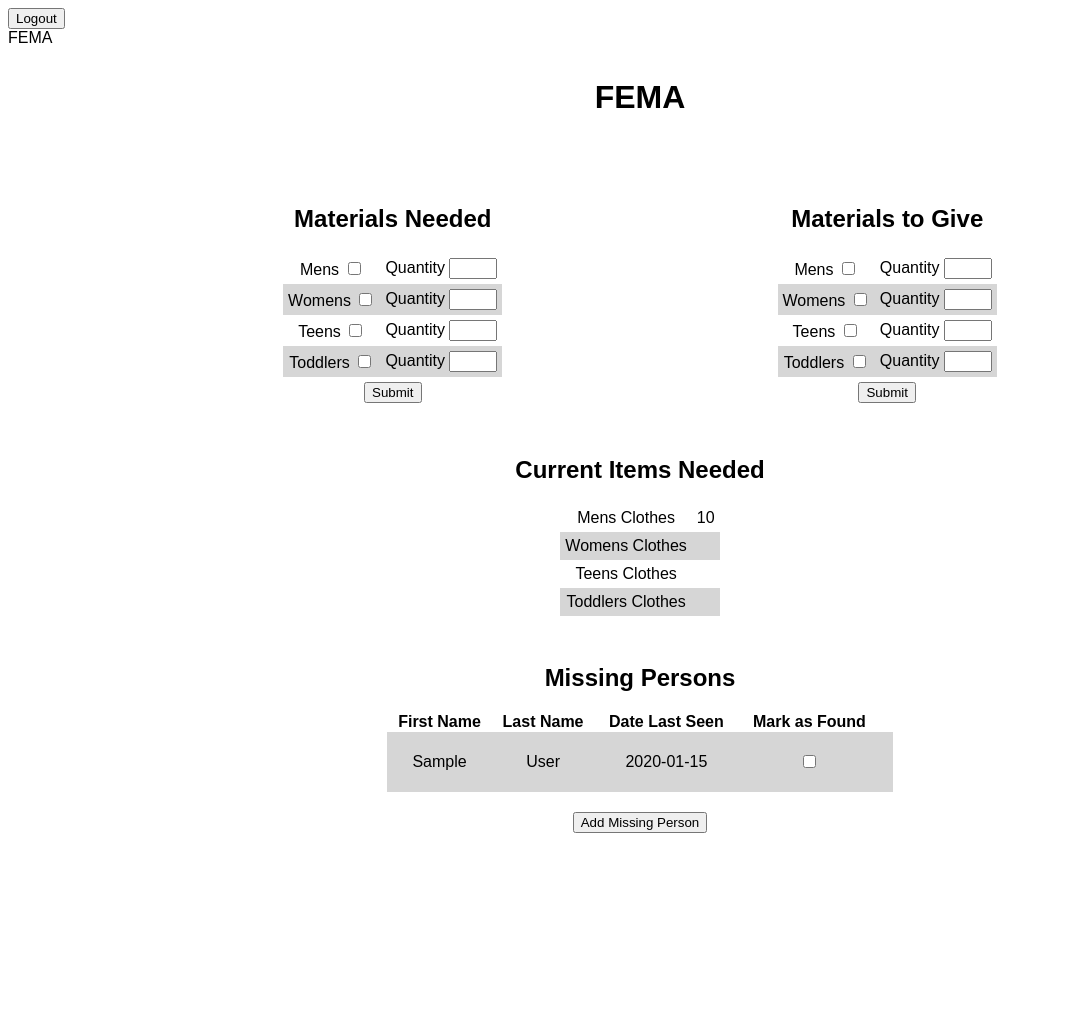
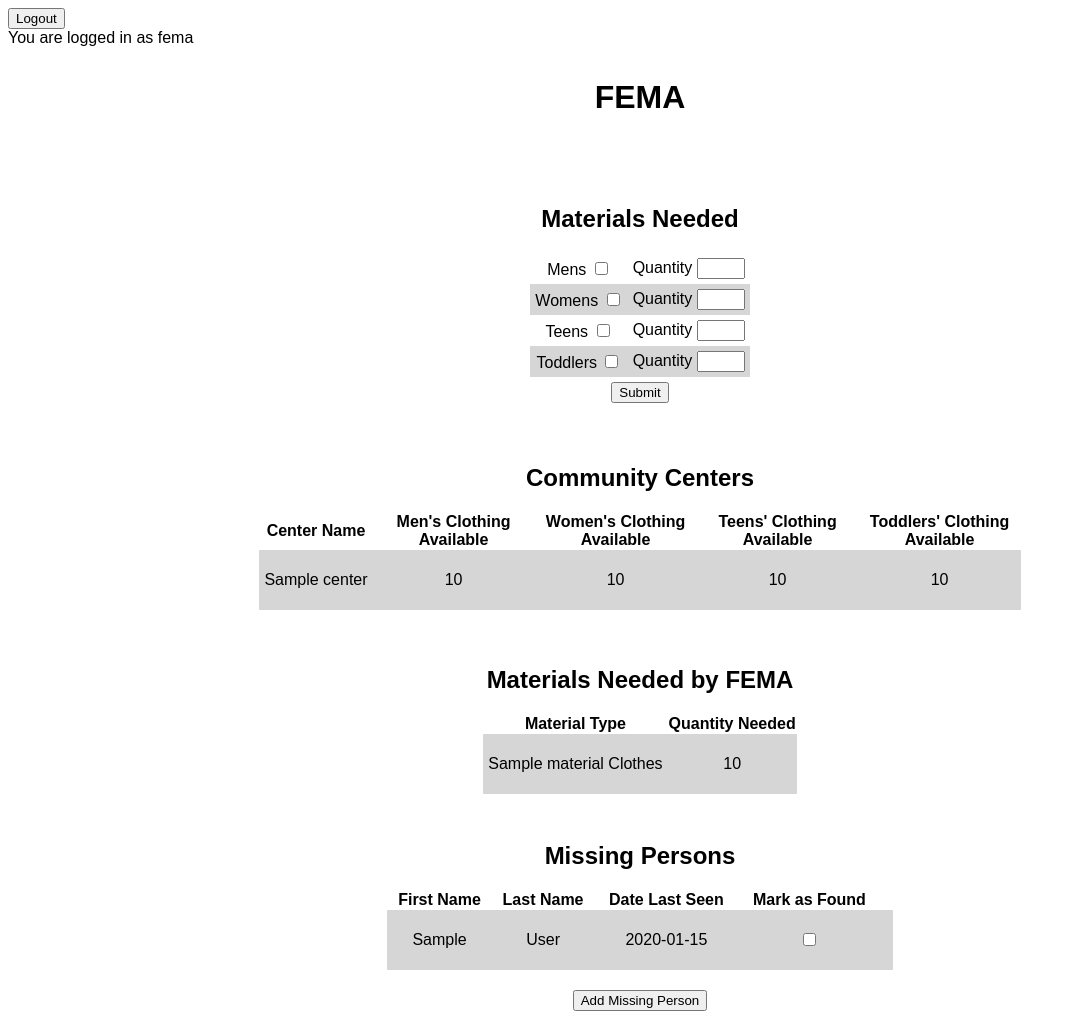
Before and after one commit to Nicholas-Conroy/FEMA, a PHP site: page /home.php in a window 1280 px wide. Shown: the whole page, without its empty margins (0-1076 px from the left). Before the commit the page ends 833 px from the top, so only its background shows below. Run offline with PHP 8.4, Linux system fonts and the light colour scheme; the visitor is signed in with stand-in values (Sample User, id 1); tables that the repository leaves empty or names only in its code hold one stand-in row (values such as "Sample post").

Commit message:
community center and data from php instead of js

```diff
--- a/functions.js
+++ b/functions.js
@@ -2,97 +2,6 @@
     getMaterialsData();
     getPersonsData();
 }
-//****************/
-// Populate items needed table
-//****************/
-function getMaterialsData() {
-    fetch("includes/data.php", {
-        //send "message" key with value of "materials" to determine what kind of data to receive
-        method: 'POST',
-        headers: {
-            'Content-Type': 'application/x-www-form-urlencoded'
-        },
-        body: 'message=materials'
-    })
-    .then(response => response.json())
-    .then(data => {
-        console.log(data);
-
-        //counter to keep track of number of rows hidden
-        let rowHiddenCounter = 0;
-
-        //all table rows in table that displays what materials are needed
-        const itemsList = document.getElementsByClassName("needed-table-row");
-
-        //loop through collection of rows
-        for (let i=0; i<itemsList.length; i++){
-            const currentRow = itemsList.item(i);
-            const qty_cell = currentRow.getElementsByClassName("qty-needed").item(0); //only one qty-needed class item in each row
-
-            //if data for respective row quantity is 0, then remove row
-            if(data[i].quantity_needed == 0){
-                currentRow.style.display = "none";
-                rowHiddenCounter++;
-            }
-            else {
-                qty_cell.innerHTML = data[i].quantity_needed;
-            }
-        }
-
-        //if all rows have been hidden, then display message informing users that no items are currently needed
-        if(rowHiddenCounter == itemsList.length){
-            document.getElementById("message-row").style.display = "table-row";
-            document.getElementById("empty-message").innerHTML = "There are no items needed right now!";
-        }
-
-    })
-    .catch(error => {
-        console.log(error);
-    })
-}
-
-// function getPersonsData(){
-//     fetch("includes/data.php", {
-//         //send "message" key with value of "persons" to determine what kind of data to receive
-//         method: 'POST',
-//         headers: {
-//             'Content-Type': 'application/x-www-form-urlencoded'
-//         },
-//         body: 'message=persons'
-//     })
-//     .then(response => response.json())
-//     .then(data => {
-//         num_of_persons = data.length;
-//         console.log(data);
-//         //data row object keys: fname, lname, date_last_seen
-
-//         for(let i=0; i<num_of_persons; i++){
-//             //each item in data array is an object with keys and values representing table data
-//             const currentRow = data[i];
-//             //get length of object (how many key-value pairs)
-//             const rowLength = Object.keys(currentRow).length;
-
-//             const tableRow = document.createElement("tr");
-
-//             //iterate through currentRow object, adding the values as html elements to the DOM
-//             for(const [key, value] of Object.entries(currentRow)){
-
-//                 const tableCell = document.createElement("td");
-//                 const pTag = document.createElement("p");
-//                 let text = document.createTextNode(value);
-//                 pTag.appendChild(text);
-//                 tableCell.appendChild(pTag);
-//                 tableRow.appendChild(tableCell);
-
-//             }
-
-//             document.getElementById("persons-table").appendChild(tableRow);
-//             // const text = document.createTextNode("words"+i);
-//             // tableRow.appendChild(text);
-//         }
-//         console.log(data.length);
-//     })
-// }
 
 //****************/
 // Submit Materials Needed Form
--- a/home.php
+++ b/home.php
@@ -25,9 +25,7 @@
         <button>Logout</button>
     </form>
     <?php
-        if($_SESSION["user_username"] === "fema"){
-            echo "FEMA";
-        }
+        echo 'You are logged in as ' . $_SESSION["user_username"];
     ?>
 
     <h1 style="text-align: center; margin-top: 1em;">FEMA</h1>
@@ -88,6 +86,8 @@
         <?php } ?>
 
         <!-- form for "giving" materials -->
+        <?php
+            if(!$_SESSION["user_username"] === "fema"){ ?>
          <form action="./includes/mgivenformhandler.php" id="materials-given-form" method="post" class="forms">
             <h2>Materials to Give</h2>
 
@@ -137,43 +137,42 @@
                 </tr>
             </table>
         </form>
+        <?php } ?>
+    </div>
+    <br><br>
+
+    <!-- community center materials -->
+    <div id="comm-center-info">
+        <h2>Community Centers</h2>
+        <table>
+            <tr>
+                <th>Center Name</th>
+                <th>Men's Clothing Available</th>
+                <th>Women's Clothing Available</th>
+                <th>Teens' Clothing Available</th>
+                <th>Toddlers' Clothing Available</th>
+            </tr>
+            <?php
+                get_comm_center_data();
+            ?>
+        </table>
     </div>
 
-    <!-- ************ Does this really need to be a form? *********** -->
-    <form action="" class="forms" id="materials-needed-form">
-        <h2>Current Items Needed</h2>
+    <br><br>
+
+    <!-- materials needed by fema table -->
+    <div id="materials-needed-table">
         <table>
-            <tr class="needed-table-row">
-                <td>Mens Clothes</td>
-                <td class="qty-needed"></td>
+            <h2>Materials Needed by FEMA</h2>
+            <tr>
+                <th>Material Type</th>
+                <th>Quantity Needed</th>
             </tr>
-            <tr class="needed-table-row">
-                <td>Womens Clothes</td>
-                <td class="qty-needed"></td>
-            </tr>
-            <tr class="needed-table-row">
-                <td>Teens Clothes</td>
-                <td class="qty-needed"></td>
-            </tr>
-            <tr class="needed-table-row">
-                <td>Toddlers Clothes</td>
-                <td class="qty-needed"></td>
-            </tr>
-            <tr id="message-row" style="display: none;">
-               <td colspan="2"><p id="empty-message"></p></td>
-            </tr>
+            <?php
+               get_materials_needed();
+            ?>
         </table>
-    </form>
-
-    <!-- <table>
-        <tr>
-            <th>Material Type</th>
-            <th>Quantity Needed</th>
-        </tr>
-        <?php
-          //  get_materials_needed();
-        ?>
-    </table> -->
+    </div>
 
     <div id="persons">
         <h2>Missing Persons</h2>
--- a/includes/temp.php
+++ b/includes/temp.php
@@ -4,32 +4,31 @@
 
 require_once "config_session.inc.php";
 
-// function get_materials_needed(){
-//     require_once "db.php";
+function get_materials_needed(){
+    require "db.php";
 
-//     $query = "SELECT material_name, quantity_needed FROM materials";
+    $query = "SELECT material_name, quantity_needed FROM materials";
 
-//     $stmt = $pdo->prepare($query);
-//     $stmt->execute();
+    $stmt = $pdo->prepare($query);
+    $stmt->execute();
 
-//     //get all rows of data returned from query as associative array
-//     $results = $stmt->fetchAll(PDO::FETCH_ASSOC);
+    //get all rows of data returned from query as associative array
+    $results = $stmt->fetchAll(PDO::FETCH_ASSOC);
 
-//     foreach ($results as $row) {
-//         echo "
-//             <tr>
-//                 <td>" . $row['material_name'] . " Clothes</td>
-//                 <td>" . $row['quantity_needed'] . "</td>
-//             </tr>
-//         ";
+    foreach ($results as $row) {
+        echo "
+            <tr>
+                <td><p>" . $row['material_name'] . " Clothes</p></td>
+                <td><p>" . $row['quantity_needed'] . "</p></td>
+            </tr>
+        ";
 
-//     }
-// }
+    }
+}
 
 //display missing persons in a table
 function get_missing_persons() {
-    require_once "db.php";
-    $var = true;
+    require "db.php";
 
     $query = "SELECT fname, lname, date_last_seen FROM missing_persons ORDER BY date_last_seen";
 
@@ -63,3 +62,29 @@
     }
     // echo json_encode($result);
 }
+
+
+function get_comm_center_data() {
+    require "db.php";
+
+    $query = "SELECT center_name, mens_clothes_qty, womens_clothes_qty, teens_clothes_qty, toddlers_clothes_qty
+    FROM comm_centers;";
+
+    $stmt = $pdo->prepare($query);
+    $stmt->execute();
+
+    //get all rows of data returned from query as associative array
+    $results = $stmt->fetchAll(PDO::FETCH_ASSOC);
+
+    foreach ($results as $row) {
+        echo '
+            <tr>
+                <td><p>' . $row["center_name"] . '</p></td>
+                <td><p>' . $row["mens_clothes_qty"] . '</p></td>
+                <td><p>' . $row["womens_clothes_qty"] . '</p></td>
+                <td><p>' . $row["teens_clothes_qty"] . '</p></td>
+                <td><p>' . $row["toddlers_clothes_qty"] . '</p></td>
+            </tr>
+        ';
+    }
+}
--- a/styles.css
+++ b/styles.css
@@ -19,10 +19,14 @@
     justify-content: space-evenly;
 }
 
+h2 {
+    text-align: center;
+}
+
 table {
     margin: auto;
     border-collapse: collapse;
-    /* text-align: center; */
+    text-align: center;
 }
 
 tr:nth-child(even) {
@@ -34,6 +38,13 @@
     width: fit-content;
 }
 
+/* community center table */
+
+#comm-center-info>table th{
+    max-width: 10em;
+}
+
+/* missing persons table */
 #persons {
     width: 50%;
     text-align: center;
@@ -49,6 +60,8 @@
     display: block;
     margin-top: 20px;
 }
+
+/* missing persons modal */
 
 .modal {
     display: flex;
--- a/todo.txt
+++ b/todo.txt
@@ -12,3 +12,5 @@
     - use "empty" function instead of current setup for checking if data is empty?
 
 - don't allow manual access to home.php without logging in
+
+- you can submit empty forms which doesn't really matter but still, maybe should have a warning
```
Also changed, not shown: fema.sql (+18 -0 lines), old_stuff.txt (added, +124 -0 lines).
